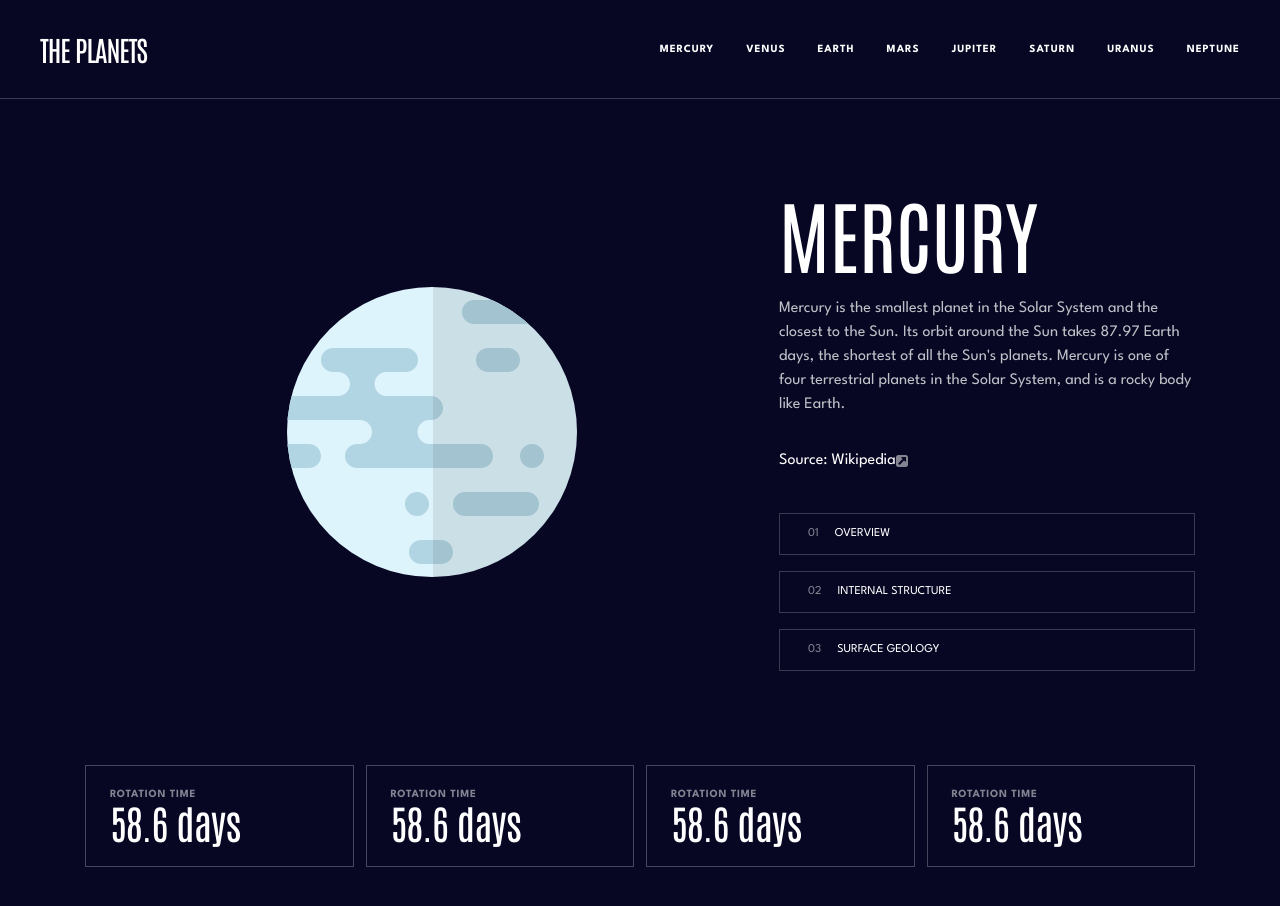
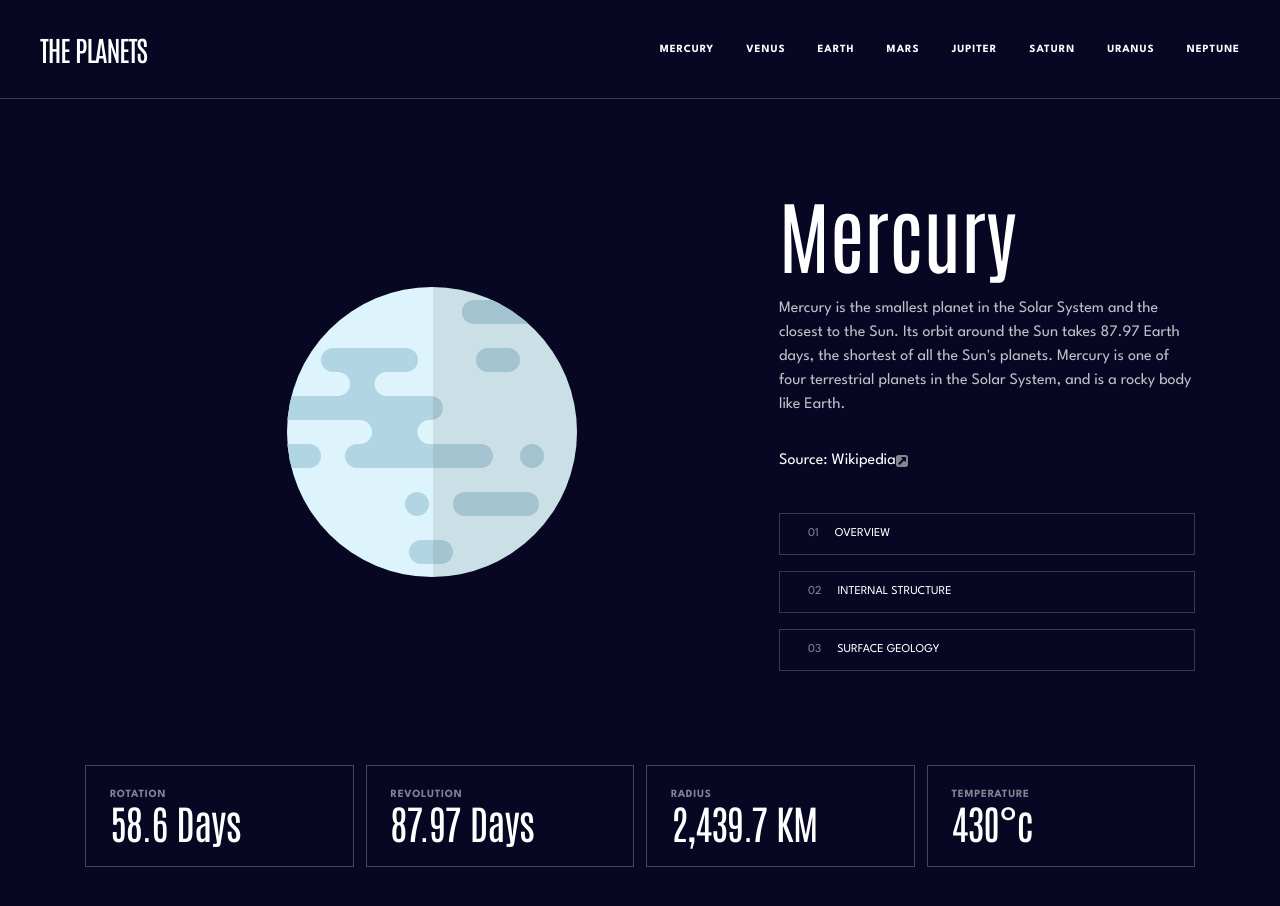
Before and after one commit to David-Henery4/Planets-Data, a React (Vite) app: page / in a window 1280 px wide. Built offline with nearby package versions, Linux system fonts and the light colour scheme.

Commit message:
basic-active-array-setup

```diff
--- a/data.json
+++ b/data.json
@@ -13,10 +13,28 @@
       "content": "Mercury's surface is similar in appearance to that of the Moon, showing extensive mare-like plains and heavy cratering, indicating that it has been geologically inactive for billions of years. It is more heterogeneous than either Mars's or the Moon’s.",
       "source": "https://en.wikipedia.org/wiki/Mercury_(planet)#Surface_geology"
     },
-    "rotation": "58.6 Days",
-    "revolution": "87.97 Days",
-    "radius": "2,439.7 KM",
-    "temperature": "430°c",
+    "stats": [
+      {
+        "id": 1,
+        "name": "rotation",
+        "value": "58.6 Days"
+      },
+      {
+        "id": 2,
+        "name": "revolution",
+        "value": "87.97 Days"
+      },
+      {
+        "id": 3,
+        "name": "radius",
+        "value": "2,439.7 KM"
+      },
+      {
+        "id": 4,
+        "name": "temperature",
+        "value": "430°c"
+      }
+    ],
     "images": {
       "planet": "./assets/planet-mercury.svg",
       "internal": "./assets/planet-mercury-internal.svg",
@@ -37,10 +55,28 @@
       "content": "Much of the Venusian surface appears to have been shaped by volcanic activity. Venus has several times as many volcanoes as Earth, and it has 167 large volcanoes that are over 100 km (60 mi) across. The only volcanic complex of this size on Earth is the Big Island of Hawaii.",
       "source": "https://en.wikipedia.org/wiki/Venus#Surface_geology"
     },
-    "rotation": "243 Days",
-    "revolution": "224.7 Days",
-    "radius": "6,051.8 KM",
-    "temperature": "471°c",
+    "stats": [
+      {
+        "id": 1,
+        "name": "rotation",
+        "value": "243 Days"
+      },
+      {
+        "id": 2,
+        "name": "revolution",
+        "value": "224.7 Days"
+      },
+      {
+        "id": 3,
+        "name": "radius",
+        "value": "6,051.8 KM"
+      },
+      {
+        "id": 4,
+        "name": "temperature",
+        "value": "471°c"
+      }
+    ],
     "images": {
       "planet": "./assets/planet-venus.svg",
       "internal": "./assets/planet-venus-internal.svg",
@@ -61,10 +97,28 @@
       "content": "The total surface area of Earth is about 510 million km2. The continental crust consists of lower density material such as the igneous rocks granite and andesite. Less common is basalt, a denser volcanic rock that is the primary constituent of the ocean floors.",
       "source": "https://en.wikipedia.org/wiki/Earth#Surface"
     },
-    "rotation": "0.99 Days",
-    "revolution": "365.26 Days",
-    "radius": "6,371 KM",
-    "temperature": "16°c",
+    "stats": [
+      {
+        "id": 1,
+        "name": "rotation",
+        "value": "0.99 Days"
+      },
+      {
+        "id": 2,
+        "name": "revolution",
+        "value": "365.26 Days"
+      },
+      {
+        "id": 3,
+        "name": "radius",
+        "value":"6,371 KM"
+      },
+      {
+        "id": 4,
+        "name": "temperature",
+        "value": "16°c"
+      }
+    ],
     "images": {
       "planet": "./assets/planet-earth.svg",
       "internal": "./assets/planet-earth-internal.svg",
@@ -85,10 +139,28 @@
       "content": "Mars is a terrestrial planet whose surface consists of minerals containing silicon and oxygen, metals, and other elements that typically make up rock. The surface is primarily composed of tholeiitic basalt, although parts are more silica-rich than typical basalt.",
       "source": "https://en.wikipedia.org/wiki/Mars#Surface_geology"
     },
-    "rotation": "1.03 Days",
-    "revolution": "1.88 Years",
-    "radius": "3,389.5 KM",
-    "temperature": "-28°c",
+    "stats": [
+      {
+        "id": 1,
+        "name": "rotation",
+        "value": "1.03 Days"
+      },
+      {
+        "id": 2,
+        "name": "revolution",
+        "value": "1.88 Years"
+      },
+      {
+        "id": 3,
+        "name": "radius",
+        "value": "3,389.5 KM"
+      },
+      {
+        "id": 4,
+        "name": "temperature",
+        "value": "-28°c"
+      }
+    ],
     "images": {
       "planet": "./assets/planet-mars.svg",
       "internal": "./assets/planet-mars-internal.svg",
@@ -109,10 +181,28 @@
       "content": "The best known feature of Jupiter is the Great Red Spot, a persistent anticyclonic storm located 22° south of the equator. It is known to have existed since at least 1831, and possibly since 1665.",
       "source": "https://en.wikipedia.org/wiki/Jupiter#Great_Red_Spot_and_other_vortices"
     },
-    "rotation": "9.93 Hours",
-    "revolution": "11.86 Years",
-    "radius": "69,911 KM",
-    "temperature": "-108°c",
+    "stats": [
+      {
+        "id": 1,
+        "name": "rotation",
+        "value": "9.93 Hours"
+      },
+      {
+        "id": 2,
+        "name": "revolution",
+        "value": "11.86 Years"
+      },
+      {
+        "id": 3,
+        "name": "radius",
+        "value": "69,911 KM"
+      },
+      {
+        "id": 4,
+        "name": "temperature",
+        "value": "-108°c"
+      }
+    ],
     "images": {
       "planet": "./assets/planet-jupiter.svg",
       "internal": "./assets/planet-jupiter-internal.svg",
@@ -133,10 +223,28 @@
       "content": "The outer atmosphere of Saturn contains 96.3% molecular hydrogen and 3.25% helium by volume. The planet's most famous feature is its prominent ring system, which is composed mostly of ice particles with a smaller amount of rocky debris and dust.",
       "source": "https://en.wikipedia.org/wiki/Saturn#Atmosphere"
     },
-    "rotation": "10.8 Hours",
-    "revolution": "29.46 Years",
-    "radius": "58,232 KM",
-    "temperature": "-138°c",
+    "stats": [
+      {
+        "id": 1,
+        "name": "rotation",
+        "value": "10.8 Hours"
+      },
+      {
+        "id": 2,
+        "name": "revolution",
+        "value": "29.46 Years"
+      },
+      {
+        "id": 3,
+        "name": "radius",
+        "value": "58,232 KM"
+      },
+      {
+        "id": 4,
+        "name": "temperature",
+        "value": "-138°c"
+      }
+    ],
     "images": {
       "planet": "./assets/planet-saturn.svg",
       "internal": "./assets/planet-saturn-internal.svg",
@@ -157,10 +265,28 @@
       "content": "The composition of Uranus's atmosphere is different from its bulk, consisting mainly of molecular hydrogen and helium. The helium molar fraction, i.e. the number of helium atoms per molecule of gas, is 0.15±0.03 in the upper troposphere.",
       "source": "https://en.wikipedia.org/wiki/Uranus#Atmosphere"
     },
-    "rotation": "17.2 Hours",
-    "revolution": "84 Years",
-    "radius": "25,362 KM",
-    "temperature": "-195°c",
+    "stats": [
+      {
+        "id": 1,
+        "name": "rotation",
+        "value": "17.2 Hours"
+      },
+      {
+        "id": 2,
+        "name": "revolution",
+        "value": "84 Years"
+      },
+      {
+        "id": 3,
+        "name": "radius",
+        "value": "25,362 KM"
+      },
+      {
+        "id": 4,
+        "name": "temperature",
+        "value": "-195°c"
+      }
+    ],
     "images": {
       "planet": "./assets/planet-uranus.svg",
       "internal": "./assets/planet-uranus-internal.svg",
@@ -181,10 +307,28 @@
       "content": "Neptune's atmosphere is 80% hydrogen and 19% helium. A trace amount of methane is also present. Prominent absorption bands of methane exist at wavelengths above 600 nm, in the red and infrared portion of the spectrum.",
       "source": "https://en.wikipedia.org/wiki/Neptune#Atmosphere"
     },
-    "rotation": "16.08 Hours",
-    "revolution": "164.79 Years",
-    "radius": "24,622 KM",
-    "temperature": "-201°c",
+    "stats": [
+      {
+        "id": 1,
+        "name": "rotation",
+        "value": "16.08 Hours"
+      },
+      {
+        "id": 2,
+        "name": "revolution",
+        "value": "164.79 Years"
+      },
+      {
+        "id": 3,
+        "name": "radius",
+        "value": "24,622 KM"
+      },
+      {
+        "id": 4,
+        "name": "temperature",
+        "value": "-201°c"
+      }
+    ],
     "images": {
       "planet": "./assets/planet-neptune.svg",
       "internal": "./assets/planet-neptune-internal.svg",
--- a/src/App.jsx
+++ b/src/App.jsx
@@ -1,3 +1,5 @@
+import planetData from "../data.json";
+import { useEffect, useState } from "react";
 import {
   Navbar,
   MobileOptions,
@@ -8,21 +10,38 @@ import {
 } from "./components";
 
 function App() {
+  const [currentPlanetIndex, setCurrentPlanetIndex] = useState(0);
+  const [currentPlanet, setCurrentPlanet] = useState(
+    planetData[currentPlanetIndex]
+  );
+  const [isOverviewMode, setIsOverviewMode] = useState(true);
+  const [isStructureMode, setIsStructureMode] = useState(false);
+  const [isGeologyMode, setIsGeologyMode] = useState(false);
+  //
+  useEffect(() => {
+    setCurrentPlanet(planetData[currentPlanetIndex]);
+  }, [currentPlanetIndex]);
   //
   return (
     <div className="App bg-darkNavy text-white font-spartan">
       <main>
         {/* NAV SECTION */}
         <section className="w-full">
-          <Navbar />
+          <Navbar setCurrentPlanetIndex={setCurrentPlanetIndex} />
           <MobileOptions />
         </section>
 
         <section className="w-full px-6 pb-12 smMob:px-10 smMob:pb-10 smTab:grid smTab:grid-cols-tabGrid lap:max-w-[1110px] lap:mx-auto desk:px-0">
           <PlanetContainer />
-          <TitleAndDesc/>
-          <Stats/>
-          <Options/>
+          <TitleAndDesc {...currentPlanet} />
+          <Stats {...currentPlanet} />
+          <Options
+            setModes={{
+              setIsGeologyMode,
+              setIsOverviewMode,
+              setIsStructureMode,
+            }}
+          />
         </section>
       </main>
     </div>
--- a/src/components/Stats.jsx
+++ b/src/components/Stats.jsx
@@ -1,45 +1,20 @@
 
 
-const Stats = () => {
+const Stats = ({stats}) => {
   return (
     <div className="w-full mt-7 flex flex-col justify-center items-center gap-2 smTab:row-start-3 smTab:row-end-4 smTab:col-start-1 smTab:col-end-7 smTab:flex-row smTab:justify-between tab:gap-3 lap:m-0">
-      {/**/}
-      <div className="w-full px-6 py-3 flex justify-between items-center border border-white/25 smTab:flex-col smTab:p-4 smTab:items-start lap:gap-1 lap:pt-5 lap:px-6 lap:pb-7">
-        <h3 className="text-8 font-bold text-white/50 leading-4 tracking-[0.73px] smMob:text-11">
-          ROTATION TIME
-        </h3>
-        <p className="text-xl font-normal font-antonio -tracking-[0.75px] smMob:text-2xl lap:text-[40px]">
-          58.6 days
-        </p>
-      </div>
-      {/**/}
-      <div className="w-full px-6 py-3 flex justify-between items-center border border-white/25 smTab:flex-col smTab:p-4 smTab:items-start lap:gap-1 lap:pt-5 lap:px-6 lap:pb-7">
-        <h3 className="text-8 font-bold text-white/50 leading-4 tracking-[0.73px] smMob:text-11">
-          ROTATION TIME
-        </h3>
-        <p className="text-xl font-normal font-antonio -tracking-[0.75px] smMob:text-2xl lap:text-[40px]">
-          58.6 days
-        </p>
-      </div>
-      {/**/}
-      <div className="w-full px-6 py-3 flex justify-between items-center border border-white/25 smTab:flex-col smTab:p-4 smTab:items-start lap:gap-1 lap:pt-5 lap:px-6 lap:pb-7">
-        <h3 className="text-8 font-bold text-white/50 leading-4 tracking-[0.73px] smMob:text-11">
-          ROTATION TIME
-        </h3>
-        <p className="text-xl font-normal font-antonio -tracking-[0.75px] smMob:text-2xl lap:text-[40px]">
-          58.6 days
-        </p>
-      </div>
-      {/**/}
-      <div className="w-full px-6 py-3 flex justify-between items-center border border-white/25 smTab:flex-col smTab:p-4 smTab:items-start lap:gap-1 lap:pt-5 lap:px-6 lap:pb-7">
-        <h3 className="text-8 font-bold text-white/50 leading-4 tracking-[0.73px] smMob:text-11">
-          ROTATION TIME
-        </h3>
-        <p className="text-xl font-normal font-antonio -tracking-[0.75px] smMob:text-2xl lap:text-[40px]">
-          58.6 days
-        </p>
-      </div>
-      {/**/}
+      {stats.map(stat => {
+        return (
+          <div key={stat?.id} className="w-full px-6 py-3 flex justify-between items-center border border-white/25 smTab:flex-col smTab:p-4 smTab:items-start lap:gap-1 lap:pt-5 lap:px-6 lap:pb-7">
+            <h3 className="text-8 font-bold uppercase text-white/50 leading-4 tracking-[0.73px] smMob:text-11">
+              {stat?.name}
+            </h3>
+            <p className="text-xl font-normal font-antonio -tracking-[0.75px] smMob:text-2xl lap:text-[40px]">
+              {stat?.value}
+            </p>
+          </div>
+        );
+      })}
     </div>
   );
 }
--- a/src/components/TitleAndDesc.jsx
+++ b/src/components/TitleAndDesc.jsx
@@ -1,30 +1,30 @@
-import {LinkSourceIcon} from "../assets"
+import { LinkSourceIcon } from "../assets";
 
-const TitleAndDesc = () => {
+const TitleAndDesc = ({ name, overview }) => {
+  //
   return (
     <div className="w-full text-center grid gap-4 smMob:gap-6 smTab:col-start-1 smTab:col-end-4 smTab:row-start-2 smTab:row-end-3 smTab:text-left lap:col-start-5 lap:col-end-7 lap:row-start-1 lap:row-end-2 lap:self-end lap:mb-10">
       <h1 className="text-40 font-antonio font-normal smMob:text-5xl lap:text-[80px]">
-        MERCURY
+        {name}
       </h1>
       <div className="grid gap-8">
         <p className="text-white/75 text-xs leading-[22px] font-normal mx-auto max-w-[420px] smMob:text-sm smTab:m-0 lap:text-base">
-          Mercury is the smallest planet in the Solar System and the closest to
-          the Sun. Its orbit around the Sun takes 87.97 Earth days, the shortest
-          of all the Sun's planets. Mercury is one of four terrestrial planets
-          in the Solar System, and is a rocky body like Earth.
+          {overview.content}
         </p>
-        <div className="w-full text-sm leading-6 lap:text-base">
-          <p className="">
-            Source:{" "}
-            <span className="inline-flex justify-center items-center">
-              Wikipedia
-              <LinkSourceIcon />
-            </span>
-          </p>
-        </div>
+        <a
+          href={overview.source}
+          target="_blank"
+          className="w-full text-sm leading-6 cursor-pointer lap:text-base"
+        >
+          Source:{" "}
+          <span className="inline-flex justify-center items-center">
+            Wikipedia
+            <LinkSourceIcon />
+          </span>
+        </a>
       </div>
     </div>
   );
-}
+};
 
-export default TitleAndDesc
+export default TitleAndDesc;
```
Also changed, not shown: src/components/Navbar.jsx (+4 -3 lines), src/components/Planets.jsx (+12 -9 lines).
